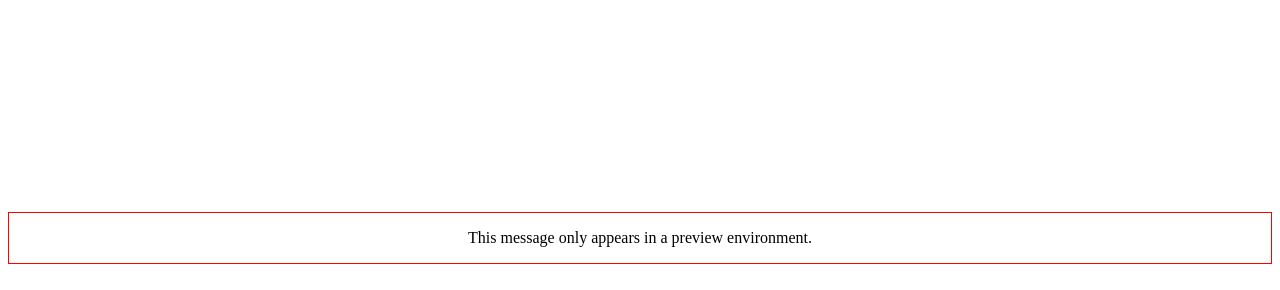
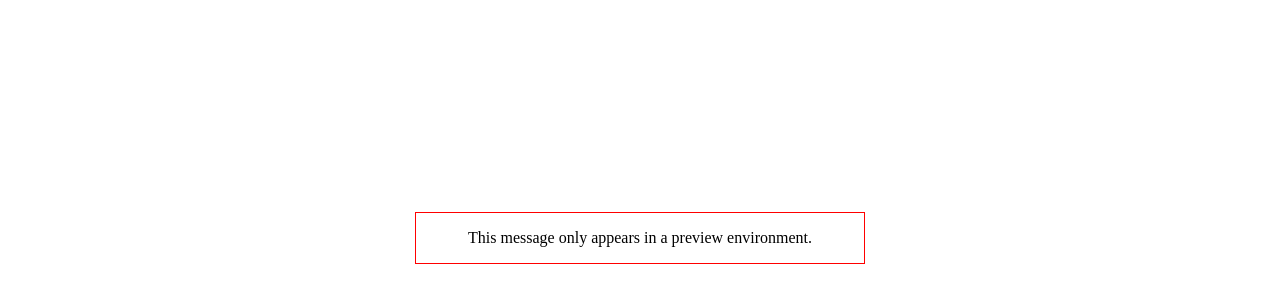
Before and after one commit to limhaus/static-pages-test, a plain HTML site: page dist/index.html in a window 1280 px wide. Shown: the part 108-398 px from the top of the page. Drawn offline with Linux system fonts and the light colour scheme.

Commit message:
Add max-width

```diff
--- a/dist/assets/stylesheets/style.css
+++ b/dist/assets/stylesheets/style.css
@@ -8,6 +8,7 @@ img {
 }
 
 .preview {
+  max-width: 24rem;
   margin: 2rem auto;
   padding: 1rem 2rem;
   border: solid 1px red;
```
